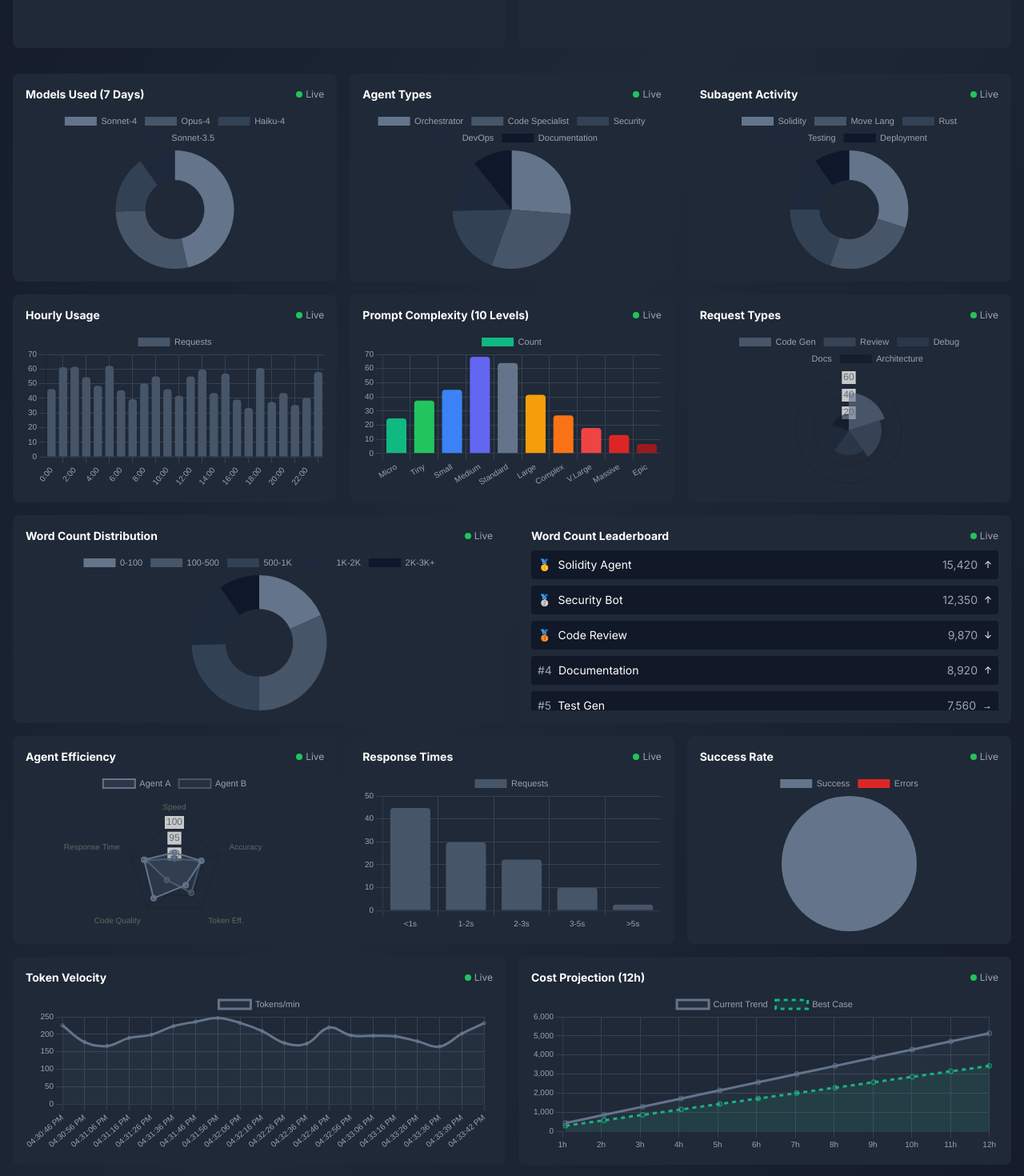
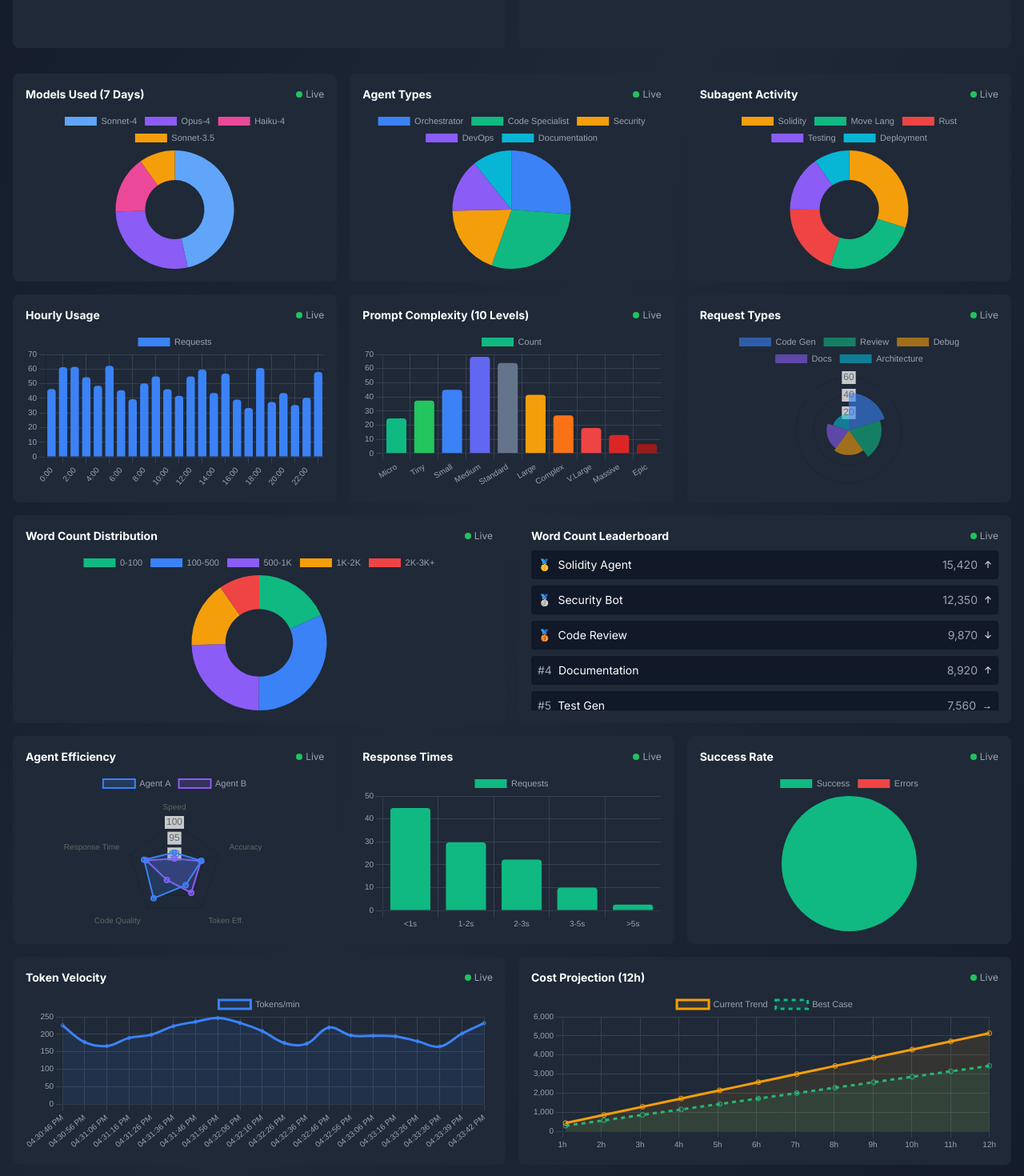
Before and after one commit to aqua-019/myclaude, a Next.js app in the folder claude-monitor-dashboard/: page / in a window 1280 px wide. Shown: the part 940-2410 px from the top of the page at 80% size. Built offline with nearby package versions, Linux system fonts and the light colour scheme; no server answers.

Commit message:
Refactor PerformanceMetrics component and update colors
Removed refreshKey state and updated chart components to eliminate unnecessary keys. Changed background colors for various datasets to enhance visual distinction.

```diff
--- a/claude-monitor-dashboard/components/PerformanceMetrics.tsx
+++ b/claude-monitor-dashboard/components/PerformanceMetrics.tsx
@@ -39,10 +39,7 @@ interface Metrics {
 }
 
 export default function PerformanceMetrics({ metrics, responseHistory = [] }: { metrics: Metrics; responseHistory?: number[] }) {
-  // Auto-refresh state for all charts
-  const [refreshKey, setRefreshKey] = useState(0);
-
-  // Chart configurations with muted colors
+  // Generate realistic fluctuating data
   const chartOptions = {
     responsive: true,
     maintainAspectRatio: false,
@@ -81,7 +78,7 @@ export default function PerformanceMetrics({ metrics, responseHistory = [] }: {
     labels: ['Sonnet-4', 'Opus-4', 'Haiku-4', 'Sonnet-3.5'],
     datasets: [{
       data: [45 + Math.random() * 10, 30 + Math.random() * 8, 15 + Math.random() * 5, 10 + Math.random() * 3],
-      backgroundColor: ['#64748b', '#475569', '#334155', '#1e293b'],
+      backgroundColor: ['#60a5fa', '#8b5cf6', '#ec4899', '#f59e0b'],
       borderWidth: 0
     }]
   };
@@ -91,7 +88,7 @@ export default function PerformanceMetrics({ metrics, responseHistory = [] }: {
     labels: ['Orchestrator', 'Code Specialist', 'Security', 'DevOps', 'Documentation'],
     datasets: [{
       data: [25 + Math.random() * 5, 30 + Math.random() * 5, 20 + Math.random() * 5, 15 + Math.random() * 3, 10 + Math.random() * 2],
-      backgroundColor: ['#64748b', '#475569', '#334155', '#1e293b', '#0f172a'],
+      backgroundColor: ['#3b82f6', '#10b981', '#f59e0b', '#8b5cf6', '#06b6d4'],
       borderWidth: 0
     }]
   };
@@ -101,7 +98,7 @@ export default function PerformanceMetrics({ metrics, responseHistory = [] }: {
     labels: ['Solidity', 'Move Lang', 'Rust', 'Testing', 'Deployment'],
     datasets: [{
       data: [30 + Math.random() * 10, 25 + Math.random() * 8, 20 + Math.random() * 5, 15 + Math.random() * 5, 10 + Math.random() * 3],
-      backgroundColor: ['#64748b', '#475569', '#334155', '#1e293b', '#0f172a'],
+      backgroundColor: ['#f59e0b', '#10b981', '#ef4444', '#8b5cf6', '#06b6d4'],
       borderWidth: 0
     }]
   };
@@ -112,7 +109,7 @@ export default function PerformanceMetrics({ metrics, responseHistory = [] }: {
     datasets: [{
       label: 'Requests',
       data: generateData(50, 40, 24),
-      backgroundColor: '#475569',
+      backgroundColor: '#3b82f6',
       borderRadius: 4
     }]
   };
@@ -148,7 +145,7 @@ export default function PerformanceMetrics({ metrics, responseHistory = [] }: {
     labels: ['Code Gen', 'Review', 'Debug', 'Docs', 'Architecture'],
     datasets: [{
       data: [40 + Math.random() * 15, 30 + Math.random() * 10, 25 + Math.random() * 10, 20 + Math.random() * 8, 15 + Math.random() * 5],
-      backgroundColor: ['#64748b99', '#47556999', '#33415599', '#1e293b99', '#0f172a99'],
+      backgroundColor: ['#3b82f699', '#10b98199', '#f59e0b99', '#8b5cf699', '#06b6d499'],
       borderWidth: 0
     }]
   };
@@ -158,7 +155,7 @@ export default function PerformanceMetrics({ metrics, responseHistory = [] }: {
     labels: ['0-100', '100-500', '500-1K', '1K-2K', '2K-3K+'],
     datasets: [{
       data: [20 + Math.random() * 10, 30 + Math.random() * 15, 25 + Math.random() * 10, 15 + Math.random() * 8, 10 + Math.random() * 5],
-      backgroundColor: ['#64748b', '#475569', '#334155', '#1e293b', '#0f172a'],
+      backgroundColor: ['#10b981', '#3b82f6', '#8b5cf6', '#f59e0b', '#ef4444'],
       borderWidth: 0
     }]
   };
@@ -170,15 +167,15 @@ export default function PerformanceMetrics({ metrics, responseHistory = [] }: {
       {
         label: 'Agent A',
         data: [85 + Math.random() * 10, 90 + Math.random() * 8, 80 + Math.random() * 15, 88 + Math.random() * 10, 92 + Math.random() * 5],
-        backgroundColor: 'rgba(100, 116, 139, 0.2)',
-        borderColor: '#64748b',
+        backgroundColor: 'rgba(59, 130, 246, 0.2)',
+        borderColor: '#3b82f6',
         borderWidth: 2
       },
       {
         label: 'Agent B',
         data: [78 + Math.random() * 12, 85 + Math.random() * 10, 88 + Math.random() * 8, 82 + Math.random() * 12, 86 + Math.random() * 8],
-        backgroundColor: 'rgba(71, 85, 105, 0.2)',
-        borderColor: '#475569',
+        backgroundColor: 'rgba(139, 92, 246, 0.2)',
+        borderColor: '#8b5cf6',
         borderWidth: 2
       }
     ]
@@ -190,7 +187,7 @@ export default function PerformanceMetrics({ metrics, responseHistory = [] }: {
     datasets: [{
       label: 'Requests',
       data: [40 + Math.random() * 20, 30 + Math.random() * 15, 20 + Math.random() * 10, 8 + Math.random() * 5, 2 + Math.random() * 2],
-      backgroundColor: '#475569',
+      backgroundColor: '#10b981',
       borderRadius: 4
     }]
   };
@@ -202,7 +199,7 @@ export default function PerformanceMetrics({ metrics, responseHistory = [] }: {
     labels: ['Success', 'Errors'],
     datasets: [{
       data: [totalOps - errors, errors],
-      backgroundColor: ['#64748b', '#dc2626'],
+      backgroundColor: ['#10b981', '#ef4444'],
       borderWidth: 0
     }]
   };
@@ -231,8 +228,8 @@ export default function PerformanceMetrics({ metrics, responseHistory = [] }: {
     datasets: [{
       label: 'Tokens/min',
       data: tokenVelocity.map(d => d.rate),
-      borderColor: '#64748b',
-      backgroundColor: 'rgba(100, 116, 139, 0.1)',
+      borderColor: '#3b82f6',
+      backgroundColor: 'rgba(59, 130, 246, 0.1)',
       tension: 0.4,
       fill: true,
       pointRadius: 2
@@ -248,8 +245,8 @@ export default function PerformanceMetrics({ metrics, responseHistory = [] }: {
       {
         label: 'Current Trend',
         data: Array.from({ length: 12 }, (_, i) => (currentTokens / Math.max(uptime, 1)) * (i + 1) * 3600 * 0.000015),
-        borderColor: '#64748b',
-        backgroundColor: 'rgba(100, 116, 139, 0.1)',
+        borderColor: '#f59e0b',
+        backgroundColor: 'rgba(245, 158, 11, 0.1)',
         tension: 0.4,
         fill: true
       },
@@ -271,8 +268,8 @@ export default function PerformanceMetrics({ metrics, responseHistory = [] }: {
     datasets: [{
       label: 'Total Tokens',
       data: Array.from({ length: 20 }, (_, i) => (currentTokens / 20) * (i + 1) + Math.random() * 1000),
-      borderColor: '#64748b',
-      backgroundColor: 'rgba(100, 116, 139, 0.1)',
+      borderColor: '#8b5cf6',
+      backgroundColor: 'rgba(139, 92, 246, 0.1)',
       tension: 0.4,
       fill: true
     }]
@@ -303,7 +300,7 @@ export default function PerformanceMetrics({ metrics, responseHistory = [] }: {
             </div>
           </div>
           <div style={{ height: '200px' }}>
-            <Doughnut key={`models-${refreshKey}`} data={modelsData} options={{ ...chartOptions, scales: undefined }} />
+            <Doughnut  data={modelsData} options={{ ...chartOptions, scales: undefined }} />
           </div>
         </div>
 
@@ -316,7 +313,7 @@ export default function PerformanceMetrics({ metrics, responseHistory = [] }: {
             </div>
           </div>
           <div style={{ height: '200px' }}>
-            <Pie key={`types-${refreshKey}`} data={agentTypesData} options={{ ...chartOptions, scales: undefined }} />
+            <Pie  data={agentTypesData} options={{ ...chartOptions, scales: undefined }} />
           </div>
         </div>
 
@@ -329,7 +326,7 @@ export default function PerformanceMetrics({ metrics, responseHistory = [] }: {
             </div>
           </div>
           <div style={{ height: '200px' }}>
-            <Doughnut key={`subagent-${refreshKey}`} data={subagentData} options={{ ...chartOptions, scales: undefined }} />
+            <Doughnut  data={subagentData} options={{ ...chartOptions, scales: undefined }} />
           </div>
         </div>
       </div>
@@ -345,7 +342,7 @@ export default function PerformanceMetrics({ metrics, responseHistory = [] }: {
             </div>
           </div>
           <div style={{ height: '200px' }}>
-            <Bar key={`hourly-${refreshKey}`} data={hourlyData} options={chartOptions} />
+            <Bar  data={hourlyData} options={chartOptions} />
           </div>
         </div>
 
@@ -358,7 +355,7 @@ export default function PerformanceMetrics({ metrics, responseHistory = [] }: {
             </div>
           </div>
           <div style={{ height: '200px' }}>
-            <Bar key={`complexity-${refreshKey}`} data={complexityData} options={chartOptions} />
+            <Bar  data={complexityData} options={chartOptions} />
           </div>
         </div>
 
@@ -371,7 +368,7 @@ export default function PerformanceMetrics({ metrics, responseHistory = [] }: {
             </div>
           </div>
           <div style={{ height: '200px' }}>
-            <PolarArea key={`requests-${refreshKey}`} data={requestTypesData} options={{ ...chartOptions, scales: undefined }} />
+            <PolarArea  data={requestTypesData} options={{ ...chartOptions, scales: undefined }} />
           </div>
         </div>
       </div>
@@ -387,7 +384,7 @@ export default function PerformanceMetrics({ metrics, responseHistory = [] }: {
             </div>
           </div>
           <div style={{ height: '200px' }}>
-            <Doughnut key={`wordcount-${refreshKey}`} data={wordCountData} options={{ ...chartOptions, scales: undefined }} />
+            <Doughnut  data={wordCountData} options={{ ...chartOptions, scales: undefined }} />
           </div>
         </div>
 
@@ -429,7 +426,7 @@ export default function PerformanceMetrics({ metrics, responseHistory = [] }: {
             </div>
           </div>
           <div style={{ height: '200px' }}>
-            <Radar key={`efficiency-${refreshKey}`} data={efficiencyData} options={{ ...chartOptions, scales: undefined }} />
+            <Radar  data={efficiencyData} options={{ ...chartOptions, scales: undefined }} />
           </div>
         </div>
 
@@ -442,7 +439,7 @@ export default function PerformanceMetrics({ metrics, responseHistory = [] }: {
             </div>
           </div>
           <div style={{ height: '200px' }}>
-            <Bar key={`response-${refreshKey}`} data={responseTimesData} options={chartOptions} />
+            <Bar  data={responseTimesData} options={chartOptions} />
           </div>
         </div>
 
@@ -455,7 +452,7 @@ export default function PerformanceMetrics({ metrics, responseHistory = [] }: {
             </div>
           </div>
           <div style={{ height: '200px' }}>
-            <Pie key={`success-${refreshKey}`} data={successRateData} options={{ ...chartOptions, scales: undefined }} />
+            <Pie  data={successRateData} options={{ ...chartOptions, scales: undefined }} />
           </div>
         </div>
       </div>
@@ -484,7 +481,7 @@ export default function PerformanceMetrics({ metrics, responseHistory = [] }: {
             </div>
           </div>
           <div style={{ height: '200px' }}>
-            <Line key={`cost-${refreshKey}`} data={projectedData} options={chartOptions} />
+            <Line  data={projectedData} options={chartOptions} />
           </div>
         </div>
       </div>
@@ -499,7 +496,7 @@ export default function PerformanceMetrics({ metrics, responseHistory = [] }: {
           </div>
         </div>
         <div style={{ height: '250px' }}>
-          <Line key={`cumulative-${refreshKey}`} data={cumulativeData} options={chartOptions} />
+          <Line  data={cumulativeData} options={chartOptions} />
         </div>
       </div>
     </div>
```
